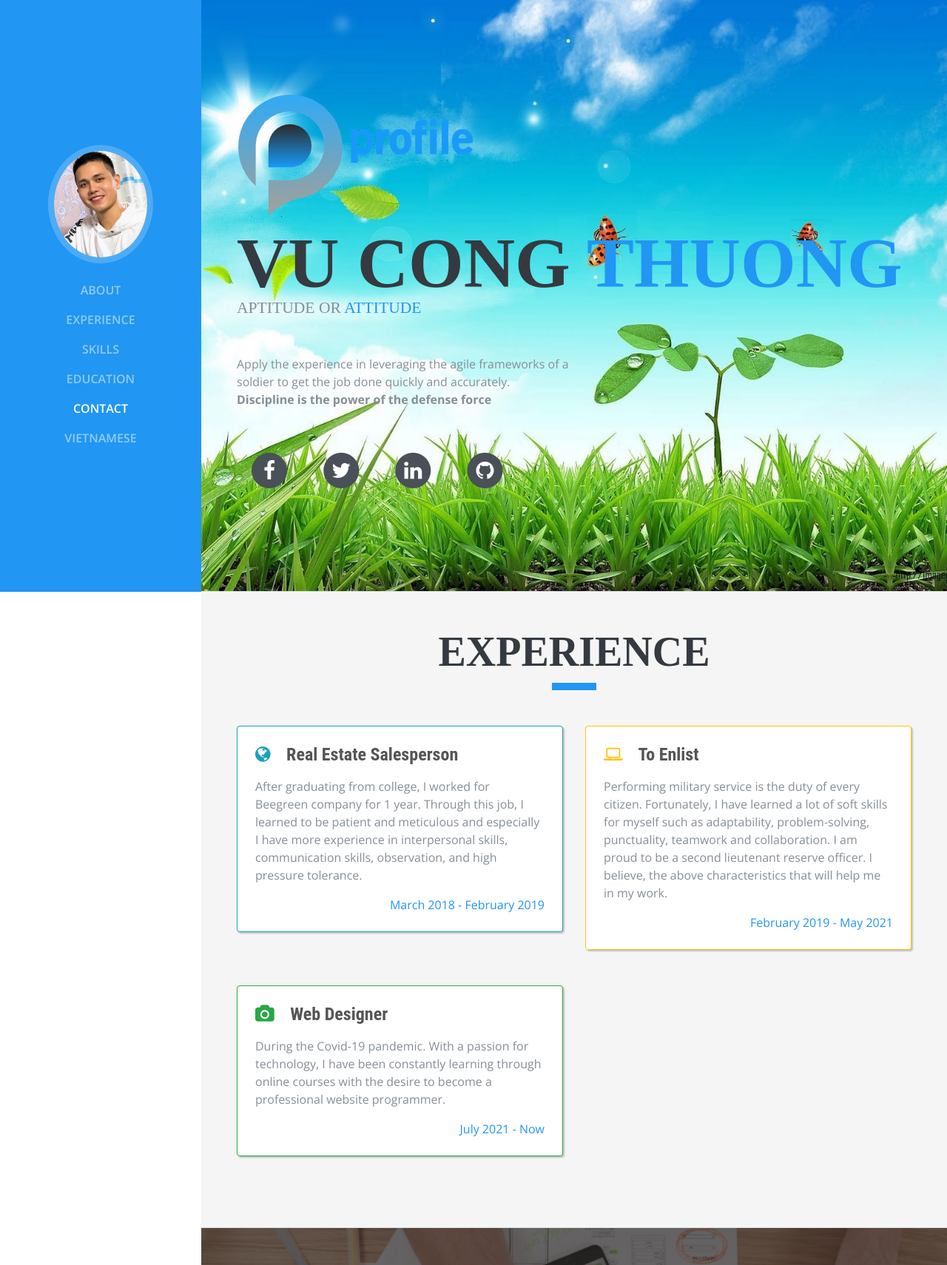
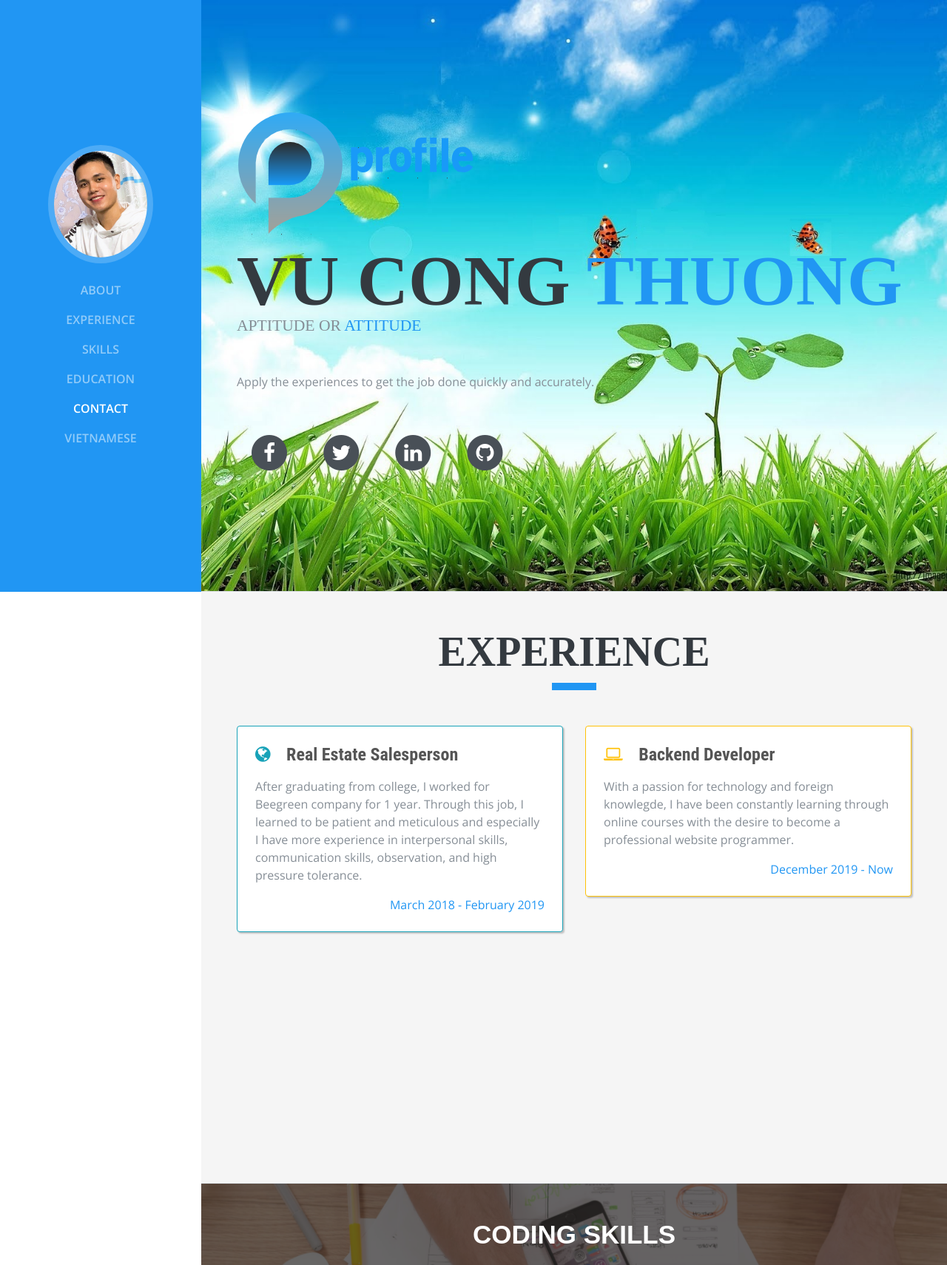
Before and after one commit to VuCongThuong/thuong, a PHP site: page /index.html in a window 1280 px wide. Shown: the top 1710 px of the page at 74% size. Run offline with PHP 8.4, Linux system fonts and the light colour scheme; some web fonts are replaced.

Commit message:
Add files via upload

```diff
--- a/index.html
+++ b/index.html
@@ -80,9 +80,10 @@
                 <div class="subheading mb-5">Aptitude or
                     <a href="#">Attitude</a>
                 </div>
-                <p class="mb-5" style="max-width: 500px;">Apply the experience in leveraging the agile frameworks of a soldier to get the job done quickly and accurately.
+                <p class="mb-5" style="max-width: 500px;">Apply the experiences to get the job done quickly and accurately.
                     <br />
-                    <strong>Discipline is the power of the defense force</strong> </p>
+<!--                    <strong>Discipline is the power of the defense force</strong> -->
+                </p>
                 <ul class="list-inline list-social-icons mb-0">
                     <li class="list-inline-item">
                         <a class="nav-link js-scroll-trigger" href="#contact">
@@ -145,27 +146,24 @@
                 <div class="resume-item col-md-6 col-sm-12">
                     <div class="card mx-0 p-4 mb-5" style="border-color: #ffc107; box-shadow: 2px 2px 2px rgba(0, 0, 0, 0.21);">
                         <div class="resume-content mr-auto">
-                            <h4 class="mb-3"><i class="fa fa-laptop mr-3 text-warning"></i> To Enlist</h4>
-                            <p>Performing military service is the duty of every citizen. Fortunately, I have learned a lot of soft skills for myself such as adaptability, problem-solving, punctuality, teamwork and collaboration. I am proud to be a second
-                                lieutenant reserve officer. I believe, the above characteristics that will help me in my work.
-                            </p>
+                            <h4 class="mb-3"><i class="fa fa-laptop mr-3 text-warning"></i> Backend Developer </h4>
+                            <p>With a passion for technology and foreign knowlegde, I have been constantly learning through online courses with the desire to become a professional website programmer.</p>
                         </div>
                         <div class="resume-date text-md-right">
-                            <span class="text-primary">February 2019 - May 2021</span>
+                            <span class="text-primary">December 2019 - Now</span>
                         </div>
                     </div>
                 </div>
-                <div class="resume-item col-md-6 col-sm-12">
-                    <div class="card mx-0 p-4 mb-5" style="border-color: #28a745; box-shadow: 2px 2px 2px rgba(0, 0, 0, 0.21);">
-                        <div class="resume-content mr-auto">
-                            <h4 class="mb-3"><i class="fa fa-camera mr-3 text-success"></i> Web Designer</h4>
-                            <p>During the Covid-19 pandemic. With a passion for technology, I have been constantly learning through online courses with the desire to become a professional website programmer.</p>
-                        </div>
-                        <div class="resume-date text-md-right">
-                            <span class="text-primary">July 2021 - Now</span>
-                        </div>
-                    </div>
-                </div>
+<!--                <div class="resume-item col-md-6 col-sm-12">-->
+<!--                    <div class="card mx-0 p-4 mb-5" style="border-color: #28a745; box-shadow: 2px 2px 2px rgba(0, 0, 0, 0.21);">-->
+<!--                        <div class="resume-content mr-auto">-->
+<!--                            <h4 class="mb-3"><i class="fa fa-camera mr-3 text-success"></i> Web Designer</h4>-->
+<!--                        </div>-->
+<!--                        <div class="resume-date text-md-right">-->
+<!--                            <span class="text-primary">July 2021 - Now</span>-->
+<!--                        </div>-->
+<!--                    </div>-->
+<!--                </div>-->
                 <!-- <div class="resume-item col-md-6 col-sm-12">
                     <div class="card mx-0 p-4 mb-5" style="border-color: #2196f3; box-shadow: 2px 2px 2px rgba(0, 0, 0, 0.21);">
                         <div class="resume-content mr-auto">
@@ -355,10 +353,10 @@
                     <div class="award">
                         <div class="award-icon"></div>
                         <div class="award-content">
-                            <span class="date">Feb 2019 - May 2021</span>
-                            <h5 class="title">The second University for soft skills</h5>
+                            <span class="date">Mar 2019 - Dec 2019</span>
+                            <h5 class="title">Udemy</h5>
                             <p class="description">
-                                Trained as a reserve officer at Ha Si Quan Xe Tang 1 School of the Tank - Armour force
+                                Learning extreme programming so I can create IZCMS after courses
                             </p>
                         </div>
                     </div>
```
Also changed, not shown: index.php (+19 -21 lines), index1.html (+20 -21 lines).
